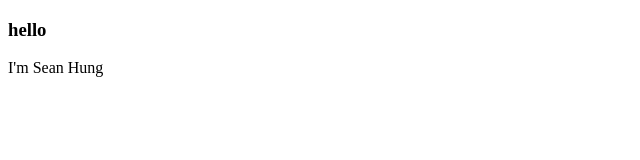
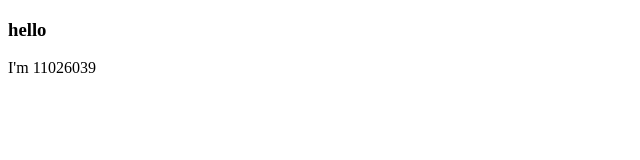
Before and after one commit to 11026039a/test, a plain HTML site: page index.html in a window 1280 px wide. Shown: the full height of the page, 0-640 px from the left. Drawn offline with Linux system fonts and the light colour scheme.

Commit message:
Update index.html

```diff
--- a/index.html
+++ b/index.html
@@ -7,6 +7,6 @@
 </head>
 <body>
     <h3>hello</h3>
-    I'm Sean Hung
+    I'm 11026039
 </body>
 </html>
```
